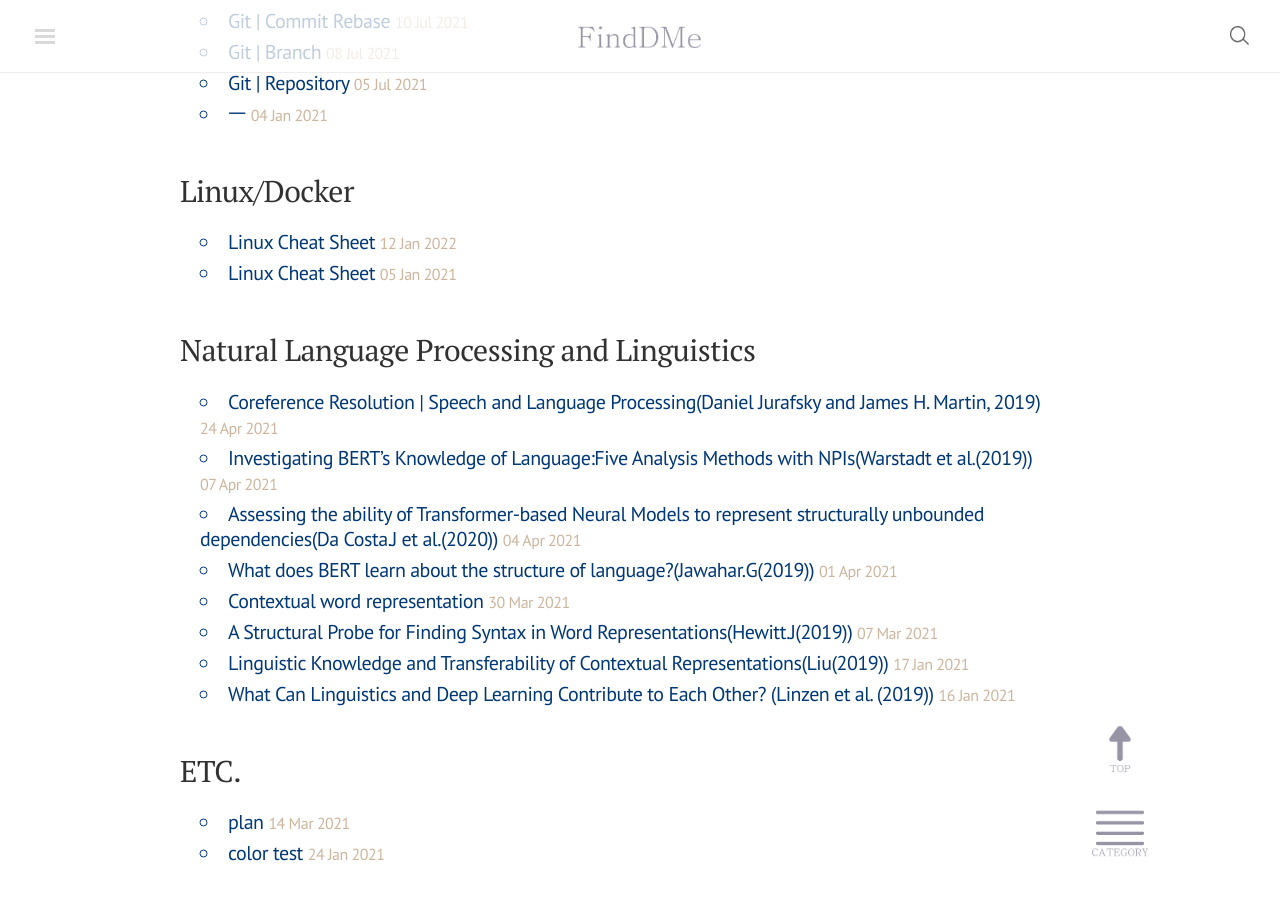
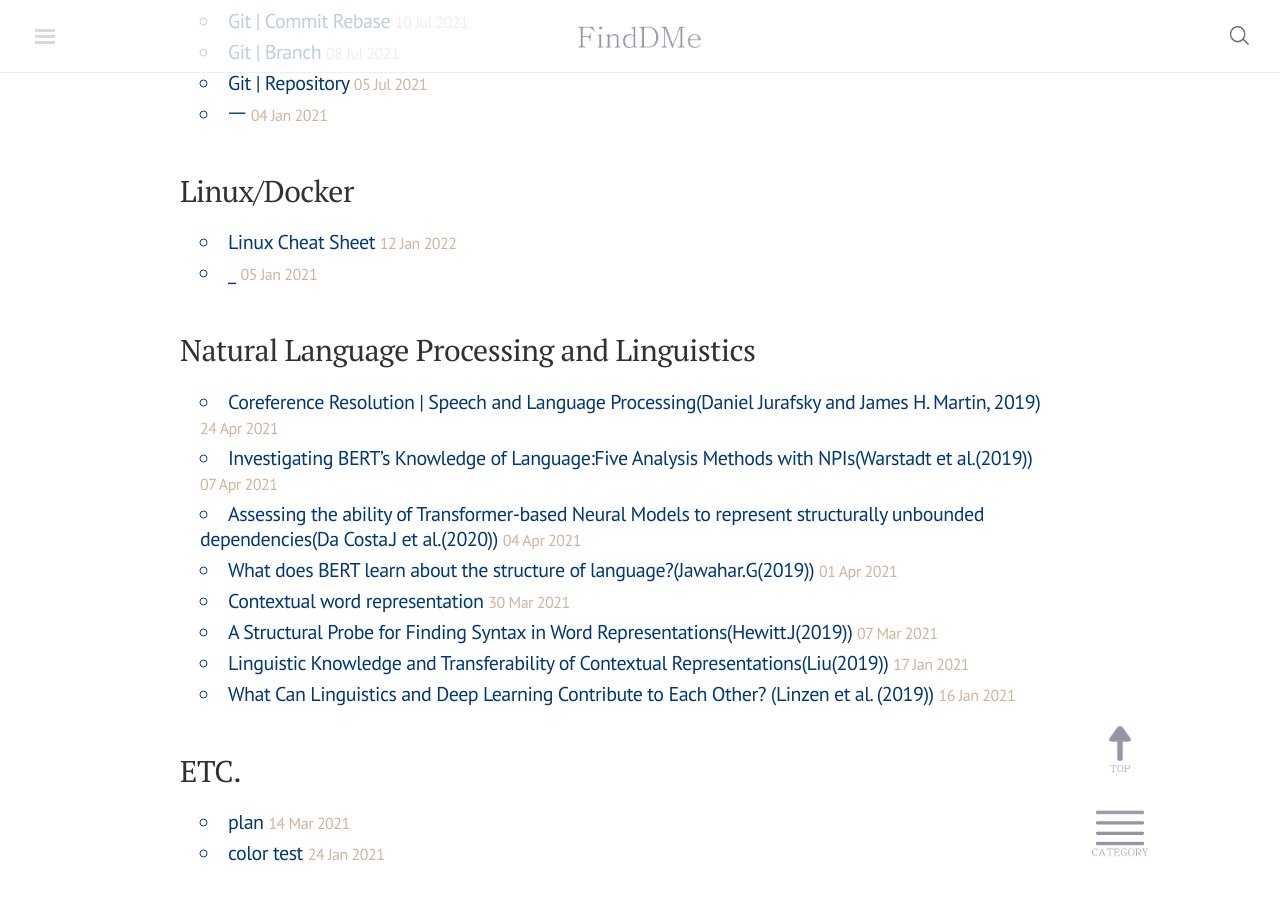
Before and after one commit to finddme/finddme.github.io, a Jekyll site: the page built from index.html, in a window 1280 px wide and 900 px high, scrolled down 3180 px. Built offline with Jekyll 4.4.1, drawn with Linux system fonts in a browser that asks for light colours; nearby versions of some CDN libraries; comment, search, counter and statistics services are not loaded.

Commit message:
Update 2021-01-05-Rearrangecategories5.md

```diff
--- a/_posts/2021-01-05-Rearrangecategories5.md
+++ b/_posts/2021-01-05-Rearrangecategories5.md
@@ -1,5 +1,5 @@
 ---
-title: Linux Cheat Sheet
+title: _
 category: Linux/Docker
 tag: Linux
 ---
```
